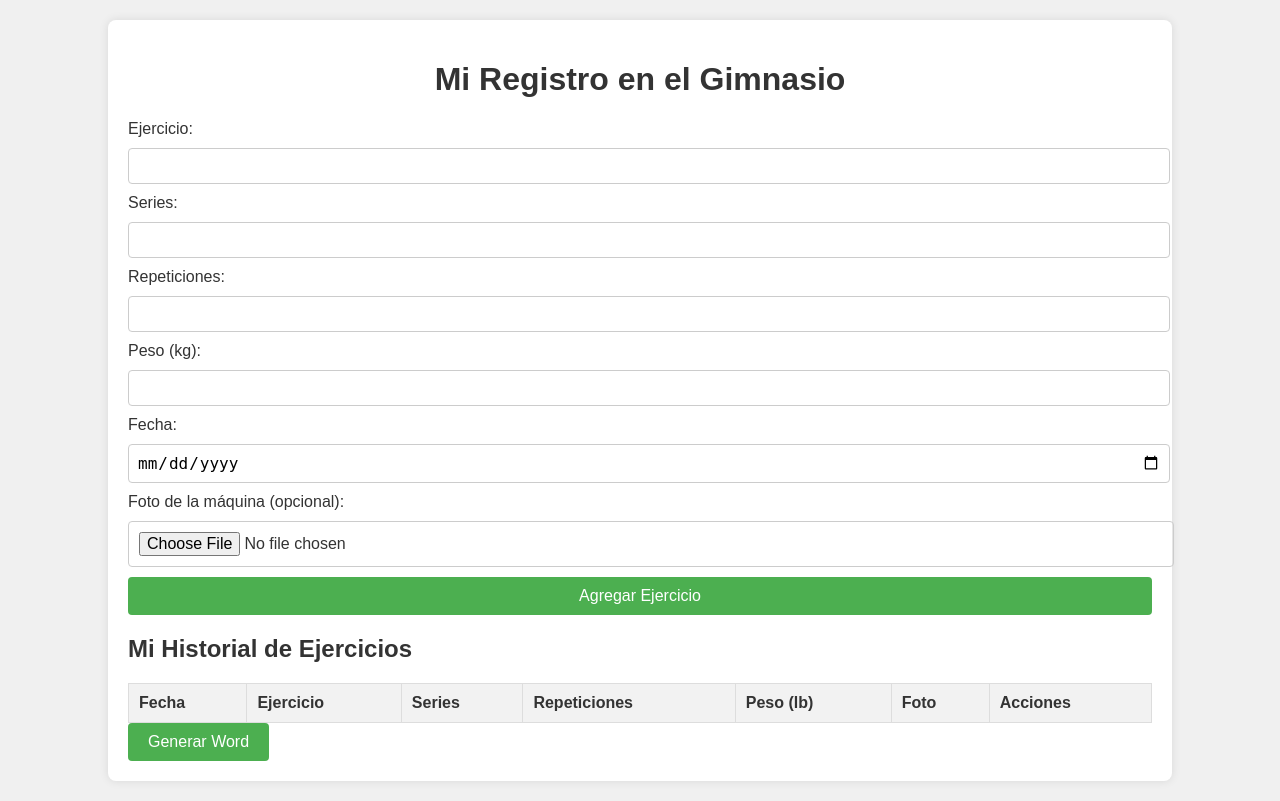
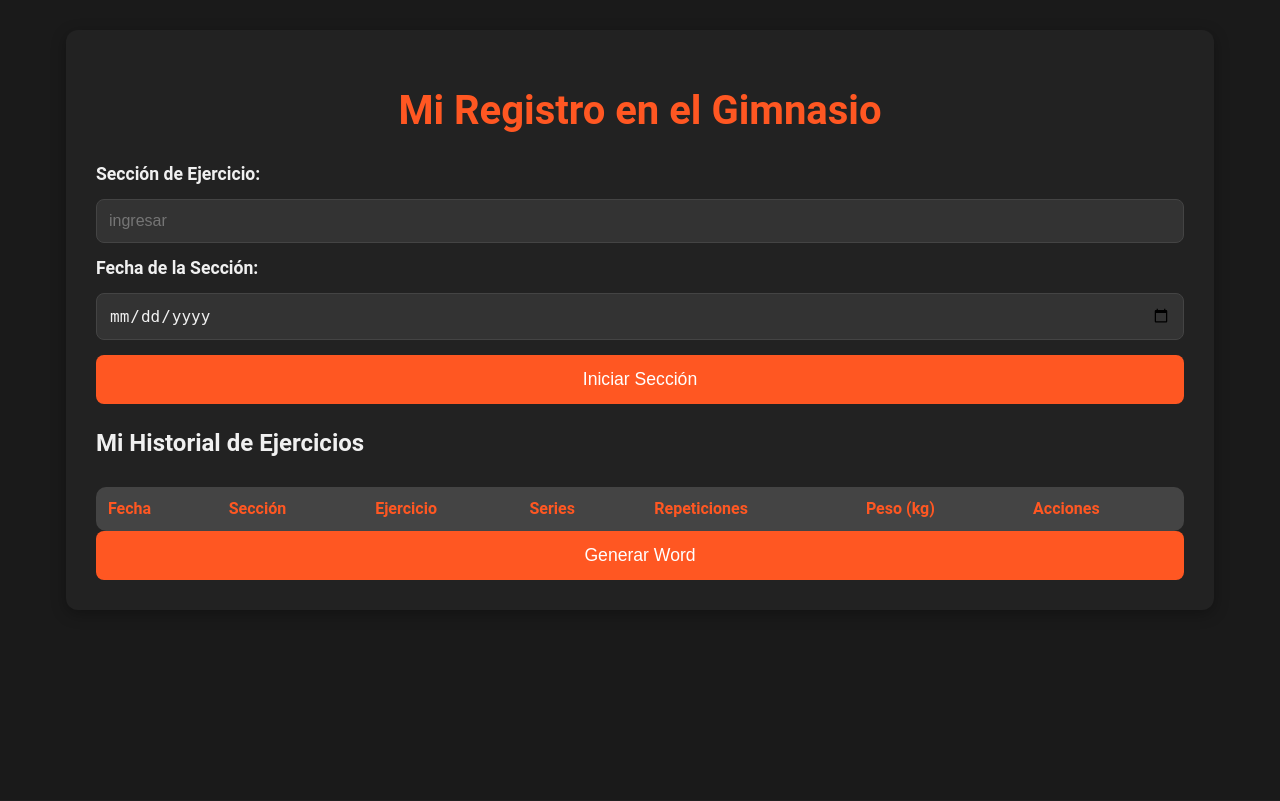
Before and after one commit to marco18062003/marco18062003.github.io, a PHP site: page /nc/index1.html in a window 1280 px wide. After the commit the page ends 580 px from the top, so only its background shows below. Run offline with PHP 8.4, Linux system fonts and the light colour scheme; lists and menus that the app fills with data are empty.

```diff
--- a/nc/index1.html
+++ b/nc/index1.html
@@ -3,8 +3,9 @@
 <head>
     <meta charset="UTF-8">
     <meta name="viewport" content="width=device-width, initial-scale=1.0">
-    <title>Mi Registro en el Gimnasio</title>
+    <title>GYM</title>
     <link rel="stylesheet" href="styles.css">
+    <link rel="icon" href="../Assents/icon/logo1.svg" type="image/x-icon">
     <script src="https://cdnjs.cloudflare.com/ajax/libs/FileSaver.js/2.0.5/FileSaver.min.js"></script>
     <script src="https://cdnjs.cloudflare.com/ajax/libs/jszip/3.10.1/jszip.min.js"></script>
     <script defer src="1.js"></script>
@@ -13,7 +14,19 @@
     <div class="container">
         <h1>Mi Registro en el Gimnasio</h1>
 
-        <form id="exercise-form">
+        <!-- Sección para seleccionar tipo de sección y la fecha -->
+        <form id="section-form">
+            <label for="section">Sección de Ejercicio:</label>
+            <input type="text" id="section" placeholder="ingresar" required>
+
+            <label for="section-date">Fecha de la Sección:</label>
+            <input type="date" id="section-date" value="" required>
+
+            <button type="submit">Iniciar Sección</button>
+        </form>
+
+        <!-- Formulario de Ejercicio -->
+        <form id="exercise-form" style="display: none;">
             <label for="exercise">Ejercicio:</label>
             <input type="text" id="exercise" required>
 
@@ -26,12 +39,6 @@
             <label for="weight">Peso (kg):</label>
             <input type="number" id="weight" required>
 
-            <label for="date">Fecha:</label>
-            <input type="date" id="date" value="" required>
-
-            <label for="image">Foto de la máquina (opcional):</label>
-            <input type="file" id="image" accept="image/*">
-
             <button type="submit">Agregar Ejercicio</button>
         </form>
 
@@ -40,11 +47,11 @@
             <thead>
                 <tr>
                     <th>Fecha</th>
+                    <th>Sección</th>
                     <th>Ejercicio</th>
                     <th>Series</th>
                     <th>Repeticiones</th>
-                    <th>Peso (lb)</th>
-                    <th>Foto</th>
+                    <th>Peso (kg)</th>
                     <th>Acciones</th>
                 </tr>
             </thead>
@@ -55,6 +62,11 @@
 
         <!-- Botón para generar el archivo Word -->
         <button id="generate-word-button">Generar Word</button>
+
+        <!-- Botón para crear nueva sección -->
+        <button id="new-section-button" style="display: none;">Crear Nueva Sección</button>
     </div>
+    <!-- Incluir JSZip -->
+
 </body>
 </html>
--- a/nc/styles.css
+++ b/nc/styles.css
@@ -1,120 +1,159 @@
+/* Estilos globales */
 body {
-    font-family: Arial, sans-serif;
-    background-color: #f0f0f0;
-    color: #333;
+    font-family: 'Roboto', sans-serif;
+    background-color: #1a1a1a;  /* Fondo oscuro para el gimnasio */
+    color: #f0f0f0;              /* Texto claro sobre fondo oscuro */
     margin: 0;
     padding: 0;
+    box-sizing: border-box;
 }
 
+/* Contenedor principal */
 .container {
-    width: 80%;
-    margin: 20px auto;
-    background-color: #fff;
-    padding: 20px;
-    border-radius: 8px;
-    box-shadow: 0 0 10px rgba(0, 0, 0, 0.1);
+    width: 85%;
+    max-width: 1200px;
+    margin: 30px auto;
+    background-color: #222;   /* Fondo oscuro con leve contraste */
+    padding: 30px;
+    border-radius: 12px;
+    box-shadow: 0 4px 15px rgba(0, 0, 0, 0.3);
 }
 
+/* Títulos */
 h1 {
     text-align: center;
-    color: #333;
+    font-size: 2.5rem;
+    color: #FF5722;   /* Color naranja para llamar la atención */
+    margin-bottom: 30px;
+    font-weight: bold;
 }
 
+/* Formularios */
 form {
     display: grid;
-    gap: 10px;
-    margin-bottom: 20px;
+    gap: 15px;
+    margin-bottom: 25px;
 }
 
+/* Etiquetas de los formularios */
 label {
-    font-size: 16px;
+    font-size: 1.1rem;
+    color: #f0f0f0;
+    font-weight: 600;
 }
 
-input {
-    padding: 8px;
-    font-size: 16px;
+/* Estilo para los inputs y selects */
+input, select, button {
+    padding: 12px;
+    font-size: 1rem;
     width: 100%;
-    border: 1px solid #ccc;
-    border-radius: 4px;
+    border: 1px solid #444;
+    border-radius: 8px;
+    box-sizing: border-box;
+    background-color: #333;   /* Fondo oscuro para inputs */
+    color: #f0f0f0;           /* Texto claro en campos de entrada */
 }
 
+/* Efectos para los inputs */
+input:focus, select:focus {
+    border-color: #FF5722;    /* Resaltado naranja */
+    outline: none;
+    box-shadow: 0 0 8px rgba(255, 87, 34, 0.3);
+}
+
+/* Botón principal */
 button {
-    background-color: #4CAF50;
+    background-color: #FF5722;  /* Naranja vibrante */
     color: white;
-    padding: 10px 20px;
+    font-size: 1.1rem;
     border: none;
-    border-radius: 4px;
+    border-radius: 8px;
     cursor: pointer;
-    font-size: 16px;
+    transition: background-color 0.3s ease, transform 0.3s ease;
+    padding: 14px 0;
 }
 
 button:hover {
-    background-color: #45a049;
+    background-color: #ff7043;  /* Naranja más suave */
+    transform: scale(1.05);
 }
 
+button:active {
+    background-color: #f4511e;  /* Naranja oscuro */
+}
+
+/* Botón de eliminar en tabla */
+td button {
+    background-color: #d32f2f;  /* Rojo fuerte para eliminar */
+    color: white;
+    border-radius: 6px;
+    padding: 6px 12px;
+    border: none;
+    cursor: pointer;
+    transition: background-color 0.3s ease;
+}
+
+td button:hover {
+    background-color: #c62828;  /* Rojo más oscuro */
+}
+
+/* Estilo de la tabla */
 table {
     width: 100%;
     border-collapse: collapse;
-    margin-top: 20px;
+    margin-top: 30px;
+    border-radius: 10px;
+    overflow: hidden;
 }
 
 th, td {
-    padding: 10px;
+    padding: 12px;
     text-align: left;
-    border: 1px solid #ddd;
+    font-size: 1rem;
+    border-bottom: 1px solid #444;
+    background-color: #333; /* Fila oscura para la tabla */
 }
 
 th {
-    background-color: #f2f2f2;
+    background-color: #444;  /* Encabezados con un gris más oscuro */
+    font-weight: bold;
+    color: #FF5722; /* Color de texto en los encabezados */
 }
 
-td button {
-    background-color: red;
-    color: white;
-    border: none;
-    border-radius: 4px;
-    cursor: pointer;
+tbody tr:nth-child(even) {
+    background-color: #2c2c2c; /* Fila alterna en gris oscuro */
 }
 
-td button:hover {
-    background-color: darkred;
-}
-
-/* Mantendremos el estilo anterior */
-input[type="file"] {
-    padding: 10px;
-    font-size: 16px;
-}
-
+/* Imagen de ejercicios (si la llegas a usar) */
 img.exercise-img {
     width: 100px;
     height: 100px;
     object-fit: cover;
-    border-radius: 8px;
+    border-radius: 10px;
 }
 
-/* Media Queries para hacer el diseño responsivo */
+/* Media Queries para diseño responsivo */
 @media (max-width: 768px) {
     .container {
         width: 90%;
-        padding: 15px;
+        padding: 20px;
     }
 
     h1 {
-        font-size: 1.5rem;
+        font-size: 2rem;
     }
 
     form {
-        gap: 8px;
+        gap: 12px;
     }
 
     input, button {
-        font-size: 14px;
-        padding: 8px;
+        font-size: 1rem;
+        padding: 10px;
     }
 
     table {
-        font-size: 14px;
+        font-size: 0.95rem;
     }
 
     img.exercise-img {
@@ -126,28 +165,28 @@ img.exercise-img {
 @media (max-width: 480px) {
     .container {
         width: 95%;
-        padding: 10px;
+        padding: 15px;
     }
 
     h1 {
-        font-size: 1.25rem;
+        font-size: 1.5rem;
     }
 
     label {
-        font-size: 14px;
+        font-size: 0.9rem;
     }
 
     input, button {
-        font-size: 12px;
-        padding: 6px;
+        font-size: 0.9rem;
+        padding: 8px;
     }
 
     table {
-        font-size: 12px;
+        font-size: 0.85rem;
     }
 
     img.exercise-img {
-        width: 60px;
-        height: 60px;
+        width: 70px;
+        height: 70px;
     }
 }
```
Also changed, not shown: nc/1.js (+72 -40 lines), nc/script.js (+105 -35 lines).
